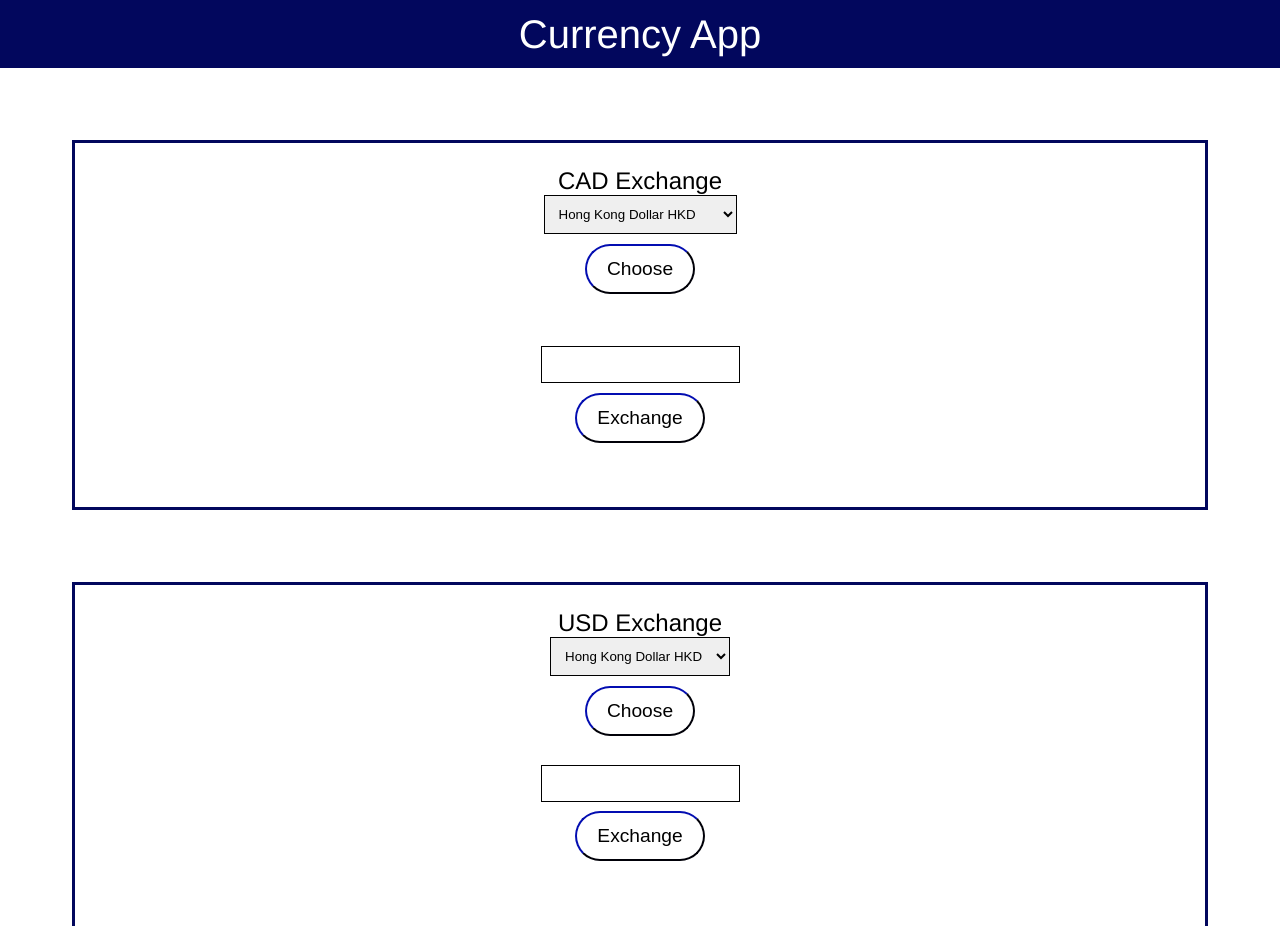
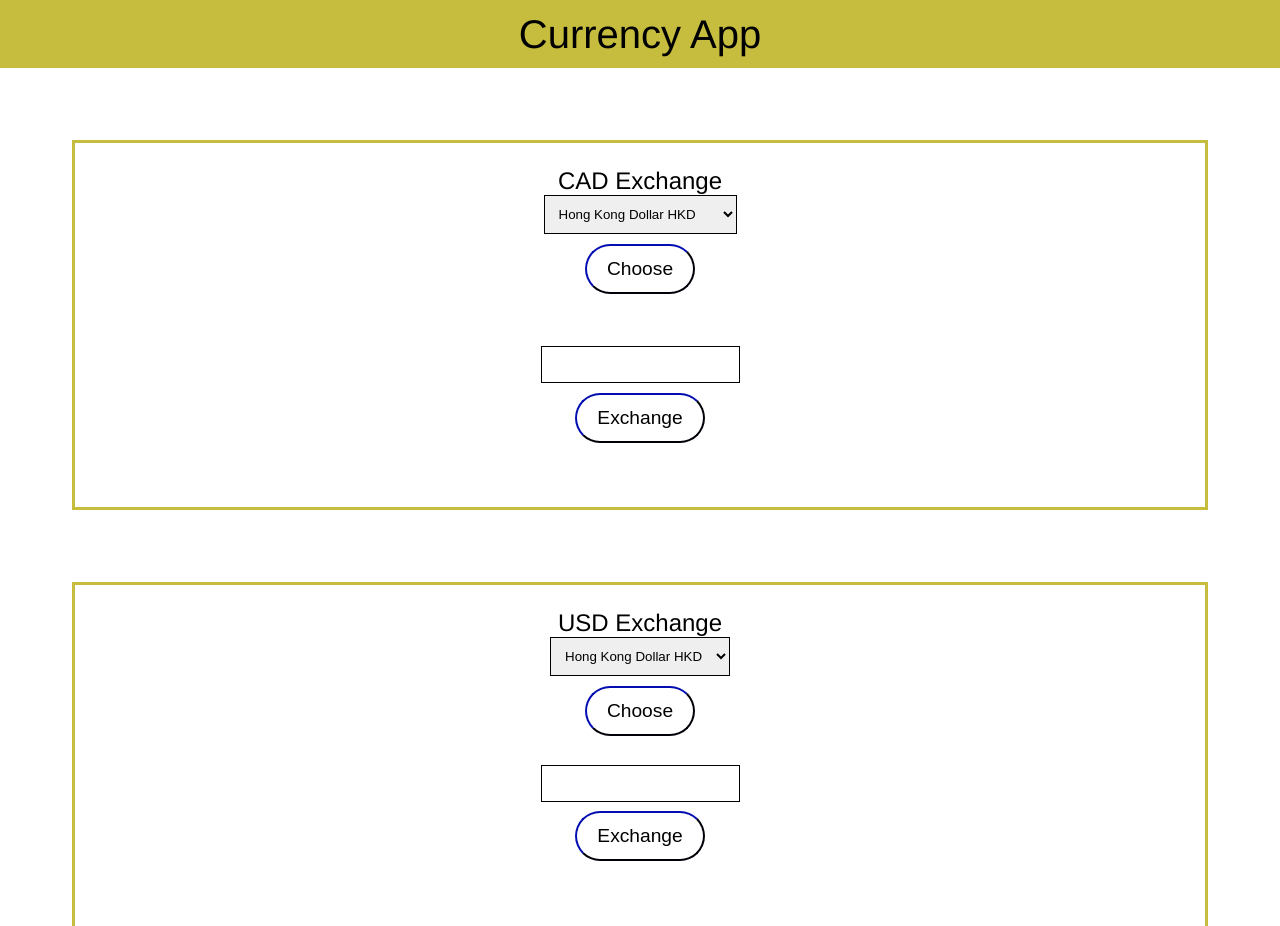
Before and after one commit to ChenJianong/currency0-1-0, a website: page public/index.html in a window 1280 px wide. Shown: the top 926 px of the page. Drawn offline with Linux system fonts and the light colour scheme; no server answers.

Commit message:
🚋💪 Checkpoint ./public/style.css:8229367/119

```diff
--- a/public/style.css
+++ b/public/style.css
@@ -7,14 +7,13 @@ body {
 }
 
 .header{
-    background-color:#02075d;
+    background-color:#C6BD3E;
    font-size: 2.5em;
   height: 1.5em;
   padding: 0.1em;
   display:grid;
   justify-items:center;
   align-items:center;
-  color:white;
 }
 
 
@@ -22,7 +21,7 @@ body {
     text-align:center;
   padding: 1em;
   border-style:solid;
-  border-color:#02075d;
+  border-color:#C6BD3E;
   margin: 3em;
   font-size:1.5em;
   }
```
